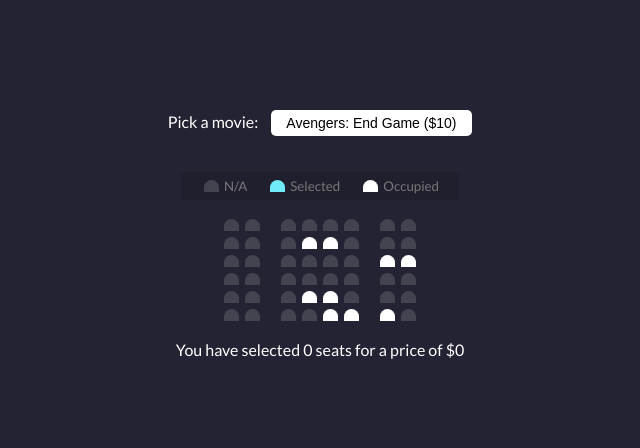
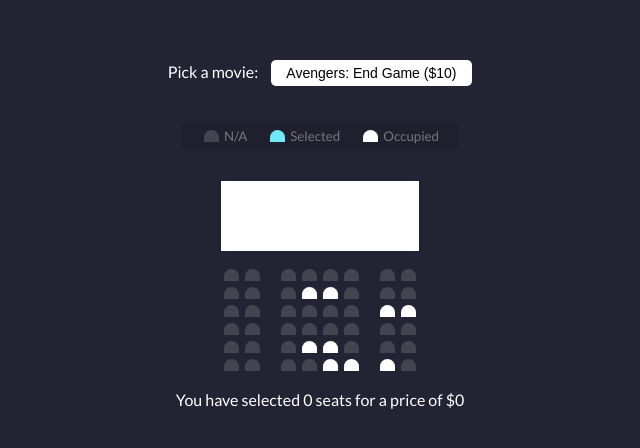
Before and after one commit to Jonathan-Tong1/Movie-Seat-Booking, a plain HTML site: page index.html in a window 1280 px wide. Shown: the part 168-616 px from the top of the page, without its empty margins (320-960 px from the left). Drawn offline with Linux system fonts and the light colour scheme.

Commit message:
Updated 9:37am 06/26/22

```diff
--- a/index.html
+++ b/index.html
@@ -36,7 +36,8 @@
     </ul>
 
     <div class="container">
-        <div class="screen">
+        <div class="screen"></div>
+
         <div class="row">
             <div class="seat"></div>
             <div class="seat"></div>
@@ -98,7 +99,6 @@
             <div class="seat"></div>
         </div>
     </div>
-    </div>
 
     <p class="text">You have selected <span id="count">0</span> seats for a price of $<span id="total">0</span></p>
 
--- a/style.css
+++ b/style.css
@@ -80,6 +80,14 @@ body {
     display: flex;
 }
 
+.screen {
+    background-color: #fff;
+    height: 70px;
+    width: 100%;
+    margin: 15px 0;
+    box-shadow: 0 3px 10px rgba(255, 255, 225, 0);
+}
+
 .showcase li {
     display: flex;
     align-items: center;
```
Lines whose indentation alone changed are shown as unchanged.
